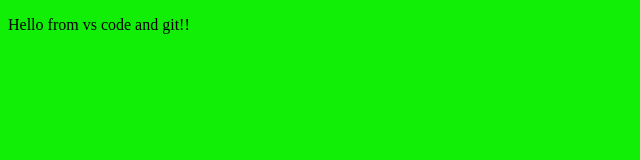
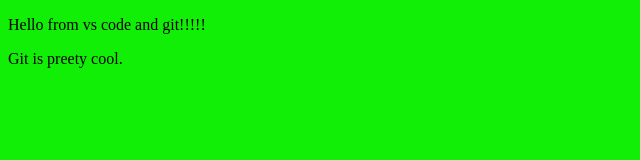
Before and after one commit to vaibhavgaikwad01/vscode-git, a plain HTML site: page index.html in a window 1280 px wide. Shown: the whole page, without its empty margins (0-640 px from the left). Drawn offline with Linux system fonts and the light colour scheme.

Commit message:
Add new paragraph to index

```diff
--- a/index.html
+++ b/index.html
@@ -7,6 +7,7 @@
     <link rel="stylesheet" href="style.css">
 </head>
 <body>
-    <p>Hello from vs code and git!!</p>
+    <p>Hello from vs code and git!!!!!</p>
+    <p>Git is preety cool.</p>
 </body>
 </html>
```
